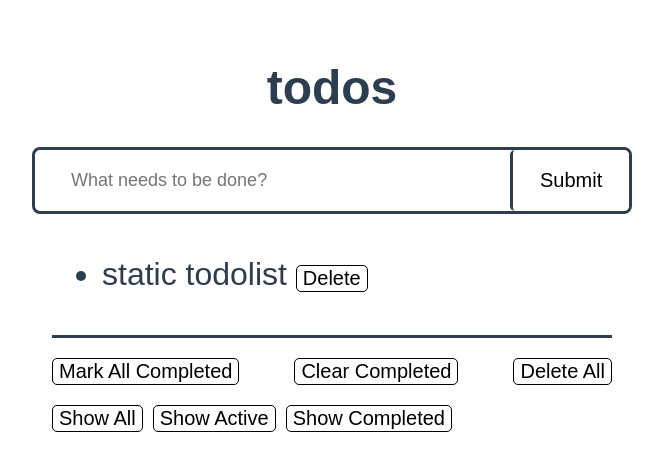
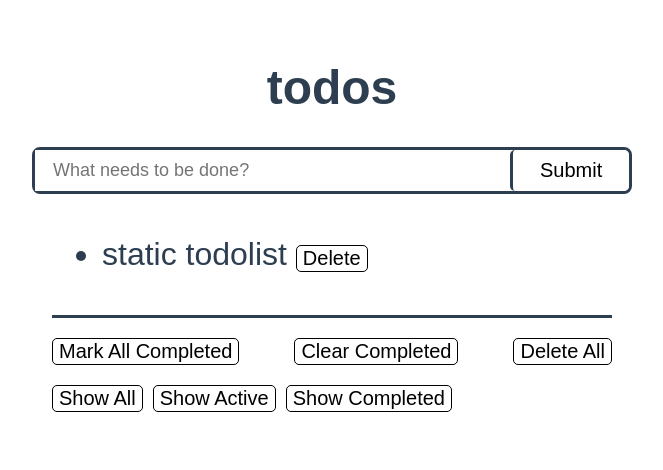
Before and after one commit to satabdiglobalyhub/Todos, a Vue app: page / in a window 1280 px wide. Shown: the top 470 px of the page, without its empty margins (308-971 px from the left). Built offline with nearby package versions, Linux system fonts and the light colour scheme.

Commit message:
WOP-component integration

```diff
--- a/src/UI/components/TodoInput.vue
+++ b/src/UI/components/TodoInput.vue
@@ -1,12 +1,10 @@
 <template>
-  <form @submit.prevent="addNewTodo" class="form">
   <input
     type="text"
     placeholder="What needs to be done?"
     class="todo-input"
     required
   />
-  </form>
 </template>
 
 <script></script>
```
Lines whose indentation alone changed are shown as unchanged.
